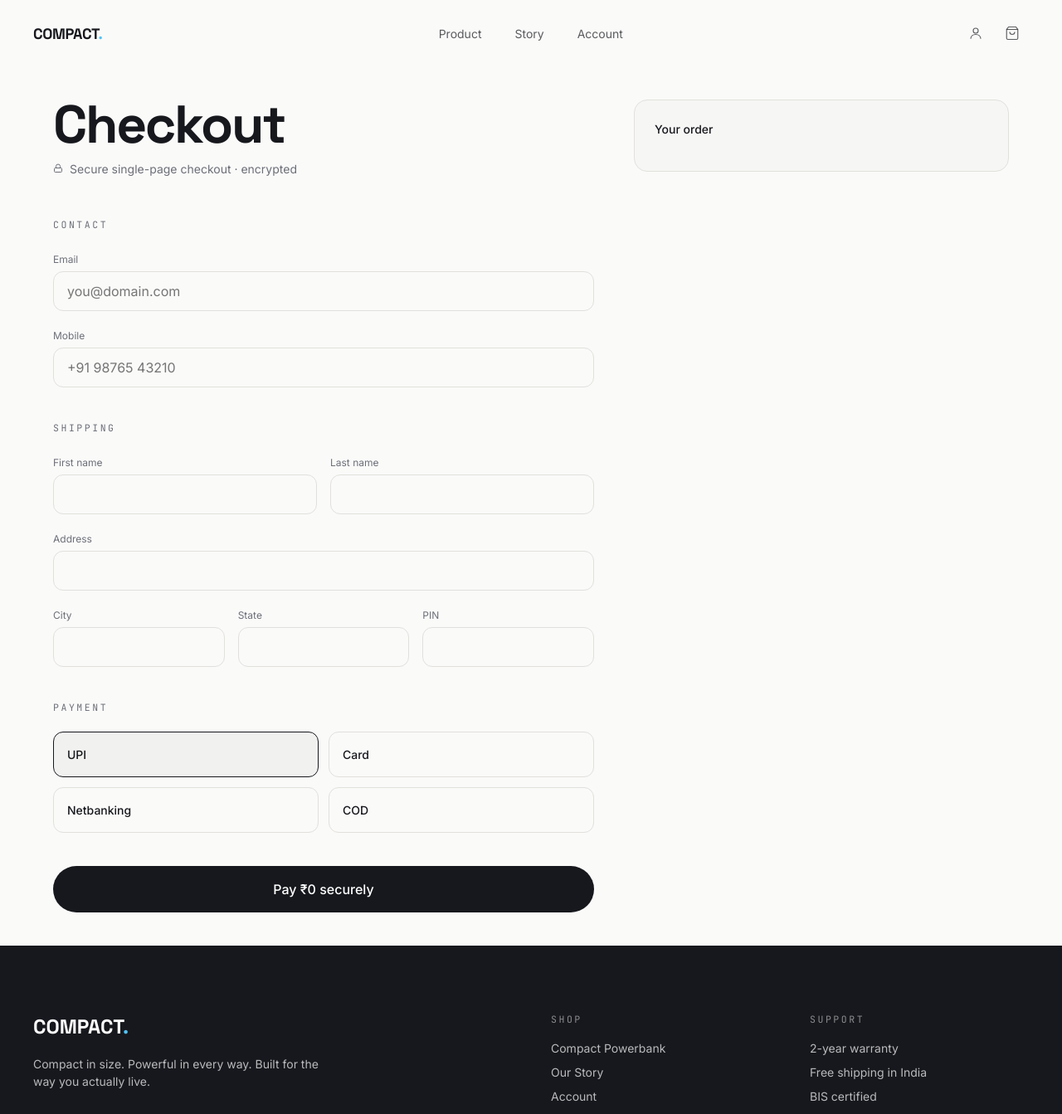
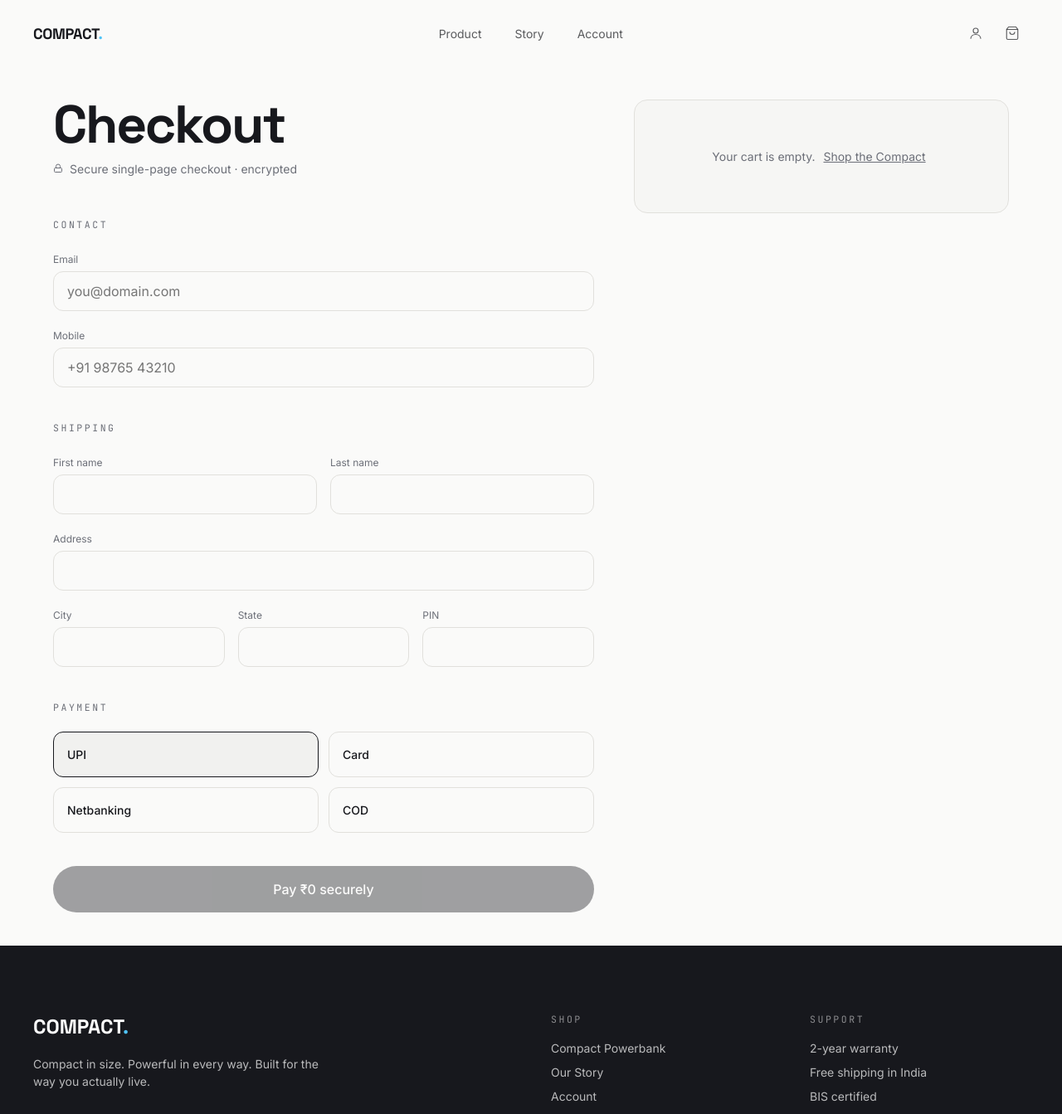
Before and after one commit to aryankailey45-ctrl/Compact-power-bank-2026, a plain HTML site: page checkout.html in a window 1280 px wide. Shown: the top 1343 px of the page at 83% size. Drawn offline with Linux system fonts and the light colour scheme; files that its build step writes are made by us from their sources.

Commit message:
Update checkout.html

```diff
--- a/checkout.html
+++ b/checkout.html
@@ -7,7 +7,7 @@
 <meta name="description" content="Distraction-free single-page checkout.">
 <meta name="robots" content="noindex">
 <link rel="icon" href="data:,">
-<link rel="stylesheet" href="css/styles.css">
+<link rel="stylesheet" href="styles.css">
 </head>
 <body>
 
@@ -165,7 +165,7 @@
   <div class="cart-footer" id="cartFooter"></div>
 </aside>
 
-<script src="js/cart.js"></script>
-<script src="js/main.js"></script>
+<script src="cart.js"></script>
+<script src="main.js"></script>
 </body>
 </html>
```
